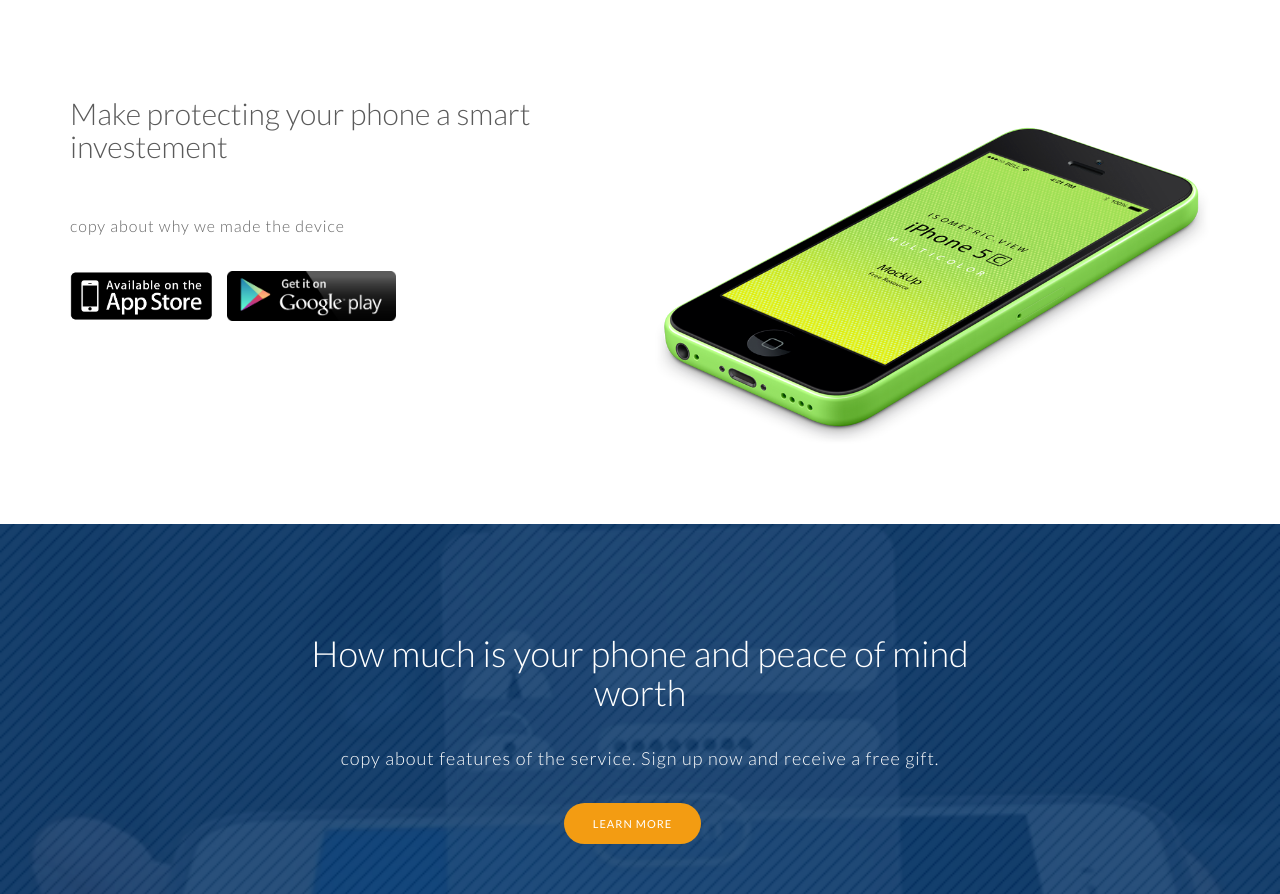
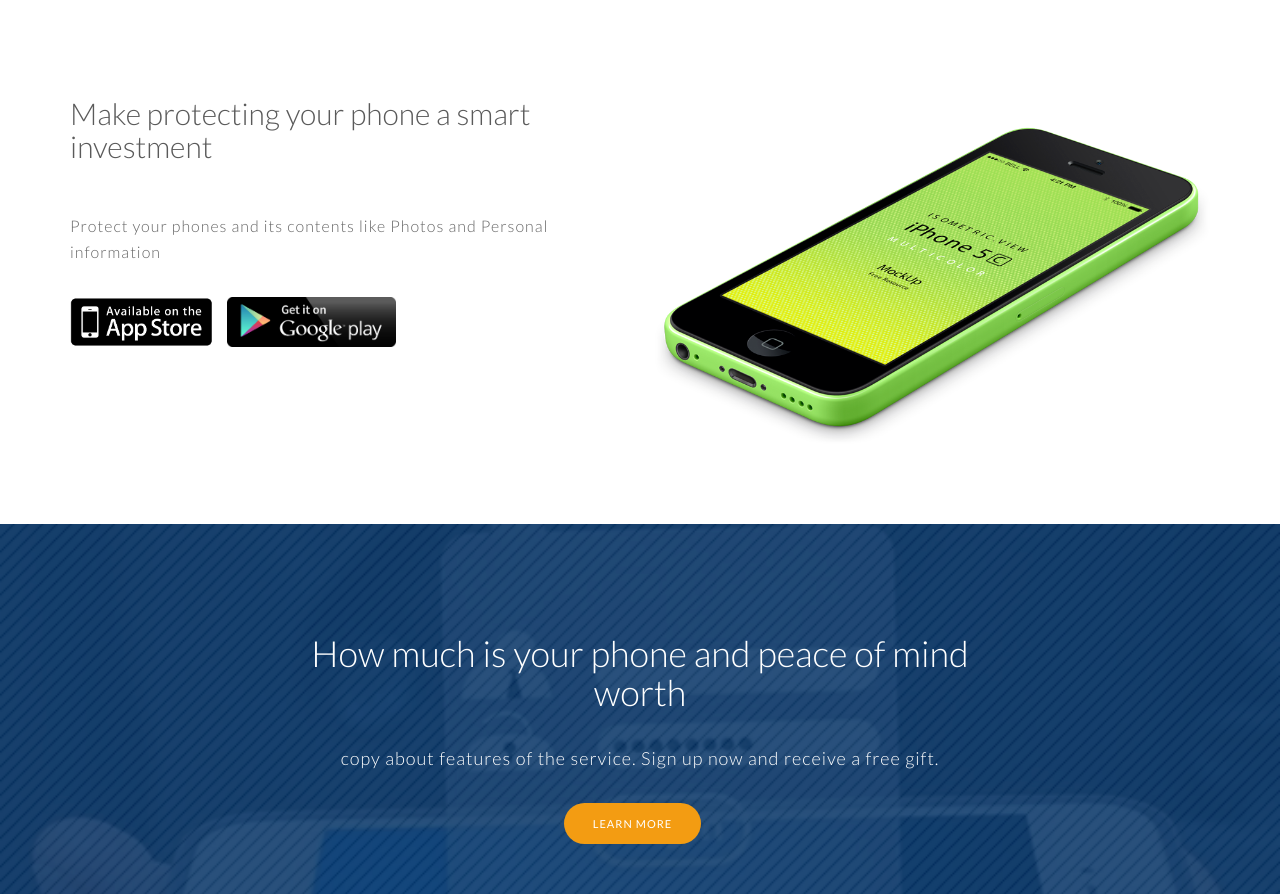
Before and after one commit to jaylocate/jaylocate.github.io, a plain HTML site: page index.html in a window 1280 px wide. Shown: the part 853-1747 px from the top of the page. Drawn offline with Linux system fonts and the light colour scheme; files whose address does not match are found by name.

Commit message:
<finalheader>

```diff
--- a/index.html
+++ b/index.html
@@ -57,8 +57,8 @@
     <div class="container ptb">
       <div class="row">
         <div class="col-md-6">
-          <h2>Make protecting your phone a smart investement </h2>
-          <p class="mt">copy about why we made the device</p>
+          <h2>Make protecting your phone a smart investment </h2>
+          <p class="mt">Protect your phones and its contents like Photos and Personal information</p>
           <p class="store">
             <a href="#"><img src="assets/img/app-store.png" height="50" alt=""></a>
             <a href="#"><img src="assets/img/google-play.png" height="50" alt=""></a>
```
Also changed, not shown: assets/img/header.png.
